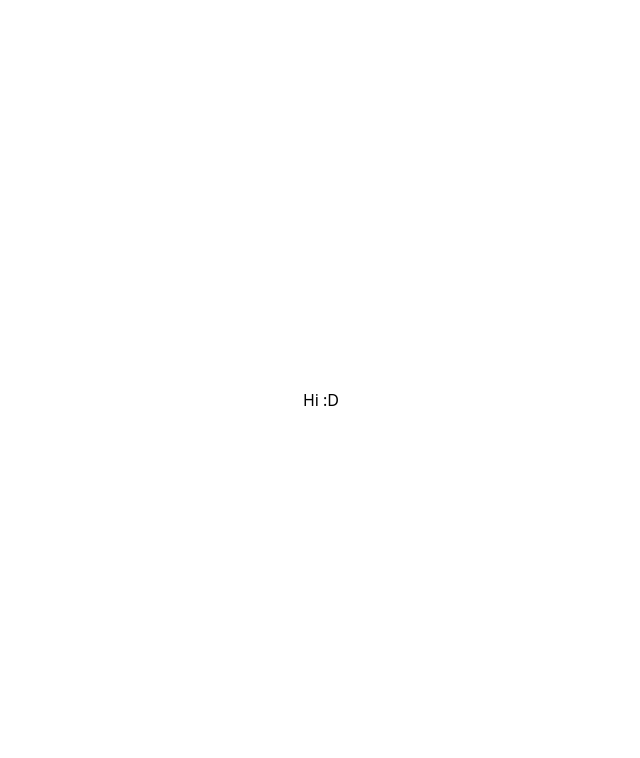
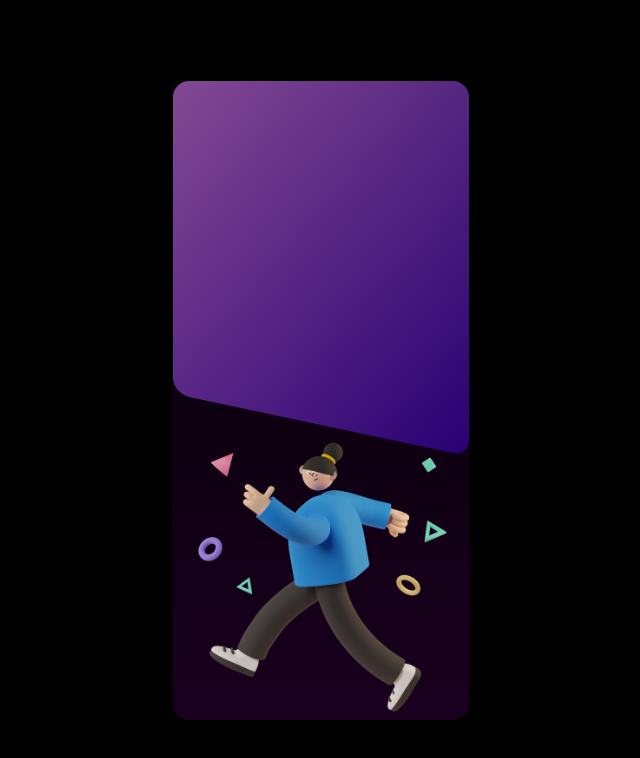
Before and after one commit to farhanakbar8/ontime, a Next.js app in the folder frontend/: page / in a window 1280 px wide. Shown: the top 758 px of the page, without its empty margins (319-959 px from the left). Built offline with nearby package versions, Linux system fonts and the light colour scheme.

Commit message:
adding landing page and canvas

```diff
--- /dev/null
+++ b/frontend/pages/_document.js
@@ -0,0 +1,13 @@
+import { Html, Head, Main, NextScript } from "next/document";
+
+export default function Document() {
+  return (
+    <Html>
+      <Head></Head>
+      <body>
+        <Main />
+        <NextScript />
+      </body>
+    </Html>
+  );
+}
--- a/frontend/pages/index.js
+++ /dev/null
@@ -1,10 +0,0 @@
-import Head from "next/head";
-import Image from "next/image";
-
-export default function Home() {
-  return (
-    <div className="flex justify-center h-screen items-center">
-      <h1>Hi :D</h1>
-    </div>
-  );
-}
--- /dev/null
+++ b/frontend/pages/index.jsx
@@ -0,0 +1,15 @@
+import Head from "next/head";
+import Image from "next/image";
+
+export default function Home() {
+  return (
+    <div className="flex justify-center h-screen items-center bg-black font-sans">
+      <div className="bg-gradient-to-b from-black to-grad3 w-wmobile h-hmobile rounded-2xl overflow-hidden">
+        {/*Canvas is here */}
+        <div className="w-full h-96 -mt-10 bg-gradient-to-br from-grad1 to-grad2 rounded-2xl opacity-60 skew-y-12"></div>
+        <Image src="/images/Saly-22.png" width="341" height="341" />
+        <h1>Hi :D</h1>
+      </div>
+    </div>
+  );
+}
--- a/frontend/tailwind.config.js
+++ b/frontend/tailwind.config.js
@@ -4,7 +4,17 @@ module.exports = {
     "./components/**/*.{js,ts,jsx,tsx}",
   ],
   theme: {
-    extend: {},
+    extend: {
+      spacing: {
+        wmobile: "296px",
+        hmobile: "639px",
+      },
+      colors: {
+        grad1: "#EB86FC",
+        grad2: "#3700B3",
+        grad3: "#1A001F",
+      },
+    },
   },
   plugins: [],
 };
```
Also changed, not shown: frontend/public/images/Saly-22.png (added).
